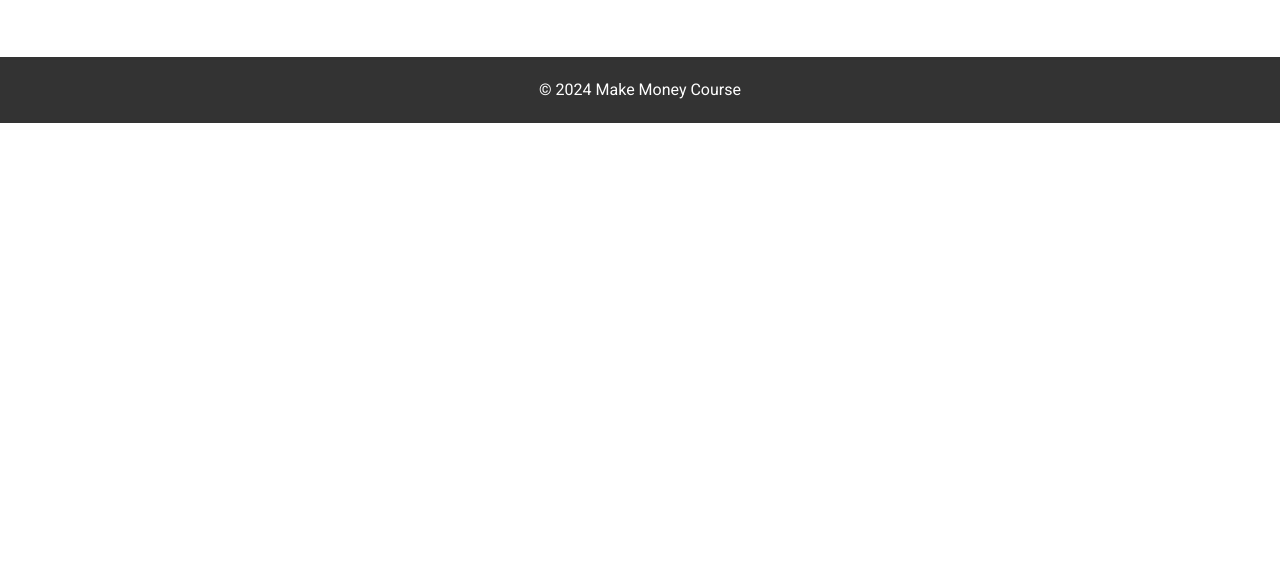
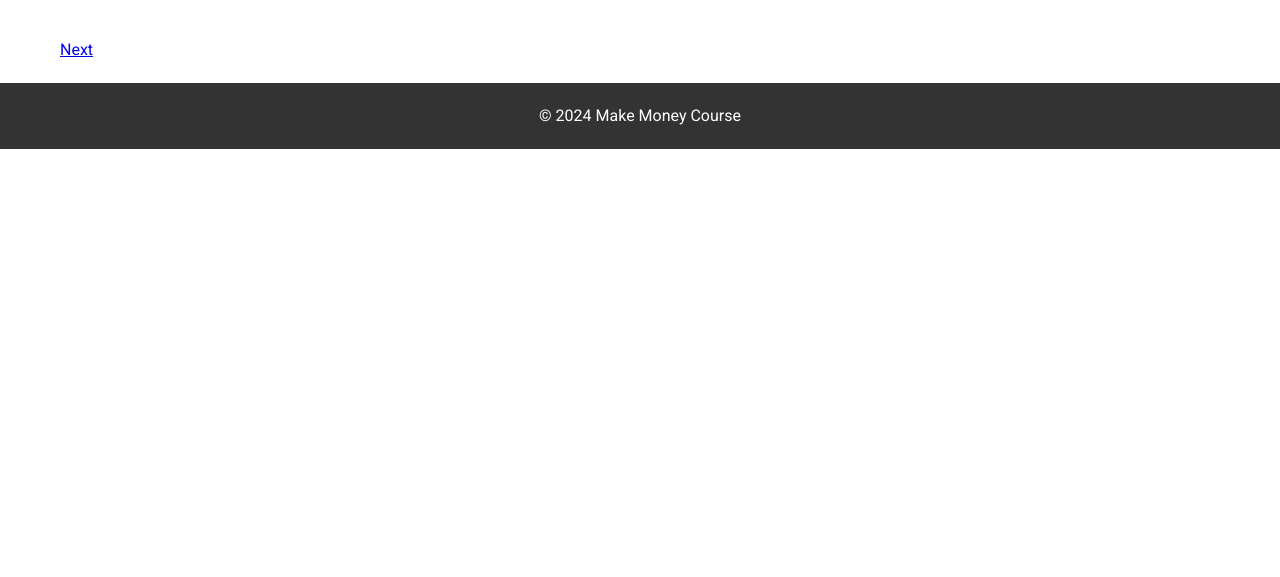
Before and after one commit to jayyy253/Course, a plain HTML site: page module6.html in a window 1280 px wide. Shown: the part 223-800 px from the top of the page. Drawn offline with Linux system fonts and the light colour scheme.

Commit message:
Update module6.html

```diff
--- a/module6.html
+++ b/module6.html
@@ -24,6 +24,8 @@
             <h2>Investment Strategies</h2>
             <p>Explore different investment strategies for growing your wealth.</p>
         </section>
+                <!-- Next button to navigate to Module 7 -->
+        <a href="module7.html" class="next-button">Next</a>
     </div>
 </main>
 
```
